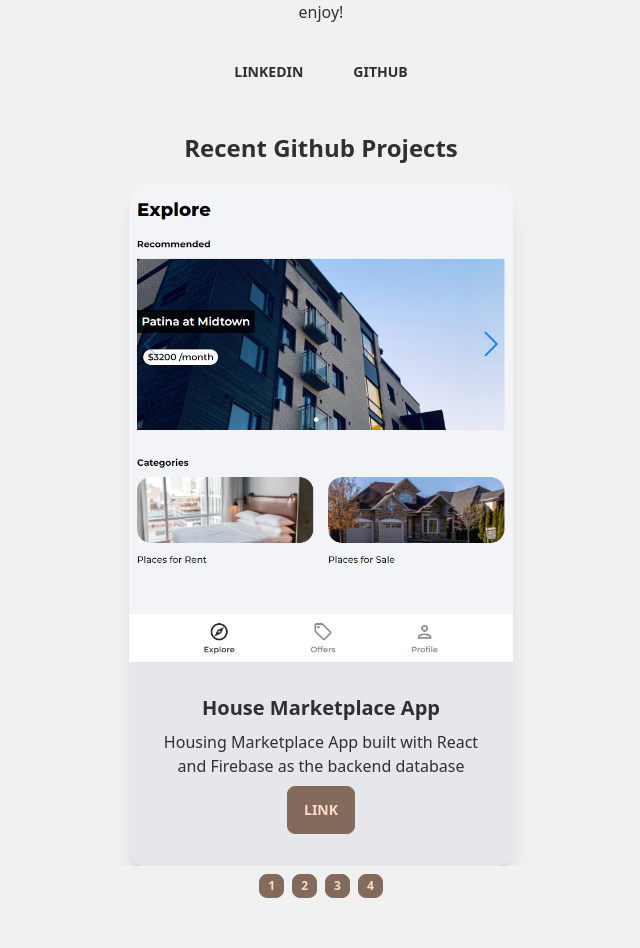
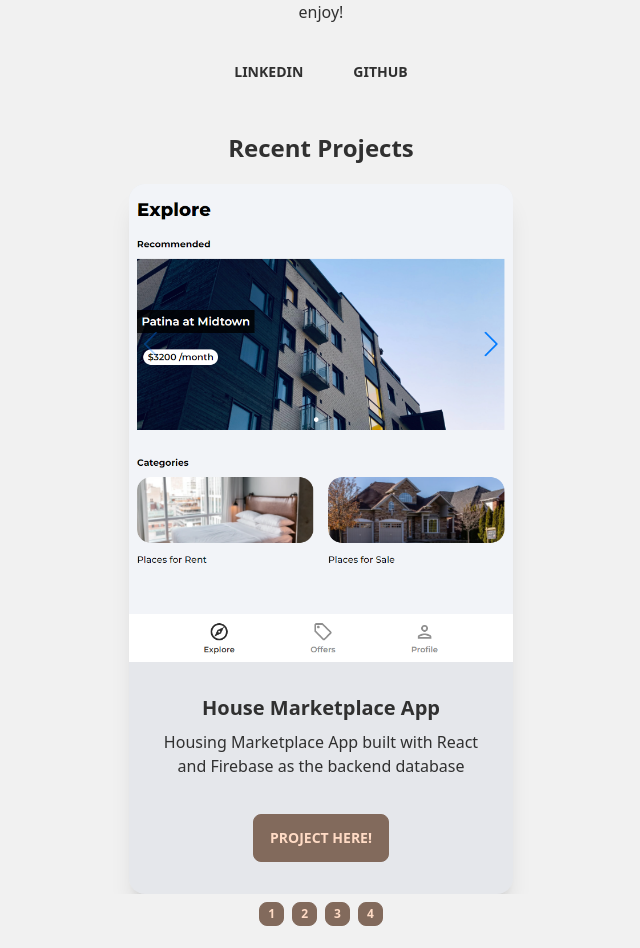
Before and after one commit to drewb73/personal-site, a React (Create React App) app: page / in a window 1280 px wide. Shown: the part 524-1472 px from the top of the page, without its empty margins (319-959 px from the left). Built offline with nearby package versions, Linux system fonts and the light colour scheme.

Commit message:
Carousel Updates

```diff
--- a/src/Components/CardCarousel.jsx
+++ b/src/Components/CardCarousel.jsx
@@ -3,7 +3,7 @@ import React from 'react'
 function CardCarousel() {
   return (
     <>
-    <h1 className='text-center text-2xl font-bold mt-5'>Recent Github Projects</h1>
+    <h1 className='text-center text-2xl font-bold mt-5'>Recent Projects</h1>
     <div className='carousel w-100 mt-5'>
           <div id='item1' className='carousel-item relative w-full justify-center'>
               <div className='card w-96 bg-gray-200 shadow-xl'>
@@ -12,19 +12,31 @@ function CardCarousel() {
                       <h2 className='card-title'>House Marketplace App</h2>
                       <p>Housing Marketplace App built with React and Firebase as the backend database</p>
                       <div className='card-actions justify-end'>
-                          <button className='btn btn-priamry'>Link</button>
+                          <button className='btn btn-priamry'>Project Here!</button>
                       </div>
                   </div>
               </div>
           </div>
           <div id='item2' className='carousel-item relative w-full justify-center'>
               <div className='card w-96 bg-gray-200 shadow-xl'>
-                  <figure><img src='/profilepic.JPG' alt='me'></img></figure>
+                  <figure><img src='/githubsearch.png' alt='me'></img></figure>
                   <div className='card-body items-center text-center'>
-                      <h2 className='card-title'>Me!</h2>
-                      <p>@the secondf test</p>
+                      <h2 className='card-title'>Github Search App</h2>
+                      <p>Built with React and uses the Github Api to search users</p>
                       <div className='card-actions justify-end'>
-                          <button className='btn btn-priamry'>Link</button>
+                          <button className='btn btn-priamry'>Project Here!</button>
+                      </div>
+                  </div>
+              </div>
+          </div>
+          <div id='item3' className='carousel-item relative w-full justify-center'>
+              <div className='card w-96 bg-gray-200 shadow-xl'>
+                  <figure><img src='/personalsite.png' alt='me'></img></figure>
+                  <div className='card-body items-center text-center'>
+                      <h2 className='card-title'>Personal Site</h2>
+                      <p>Built with React, nothing fancy yet but will be improved over time!</p>
+                      <div className='card-actions justify-end'>
+                          <button className='btn btn-priamry'>Project Here!</button>
                       </div>
                   </div>
               </div>
```
Also changed, not shown: public/githubsearch.PNG (added), public/personalsite.PNG (added).
